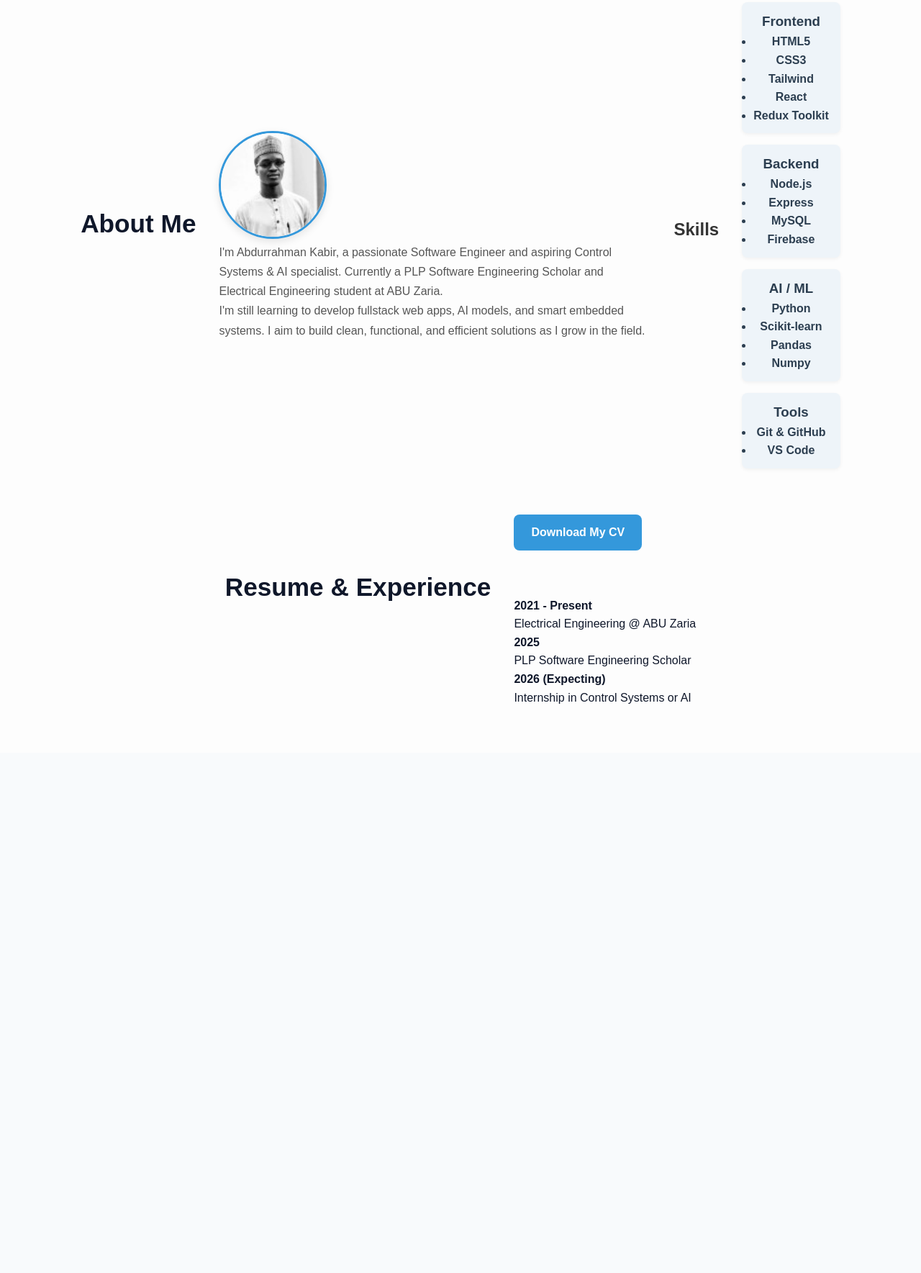
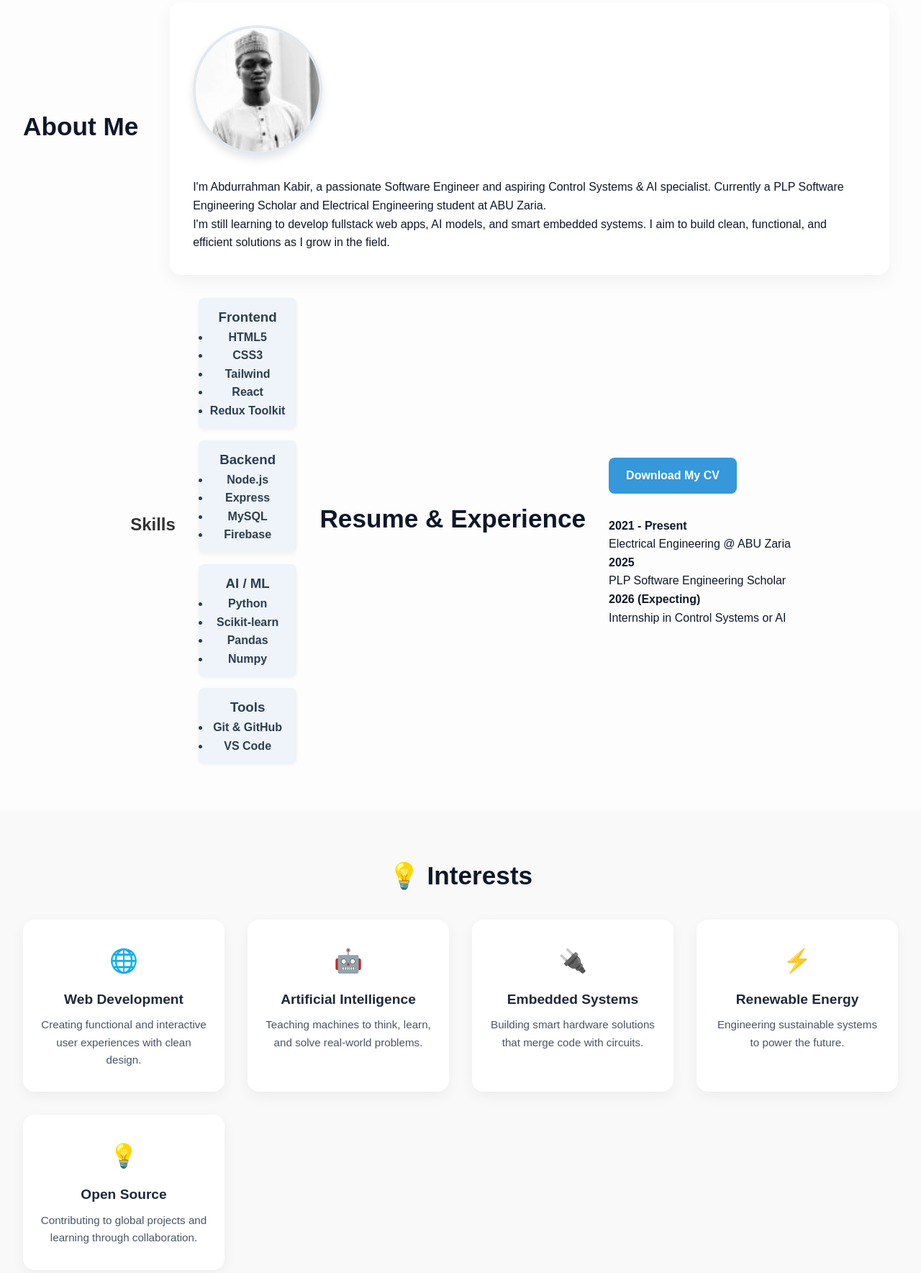
Before and after one commit to ABDURRAHMANKABEER/My-Portfolio-website, a plain HTML site: page index.html in a window 1280 px wide. Shown: the part 931-2700 px from the top of the page at 72% size. Before the commit the page ends 1977 px from the top, so only its background shows below. Drawn offline with Linux system fonts and the light colour scheme.

Commit message:
create tech interests section with emojis

```diff
--- a/index.html
+++ b/index.html
@@ -102,5 +102,38 @@
                 </div>
             </div>
         </section>
+
+        <!-- Interests Section -->
+<section id="interests" class="interests-section">
+  <h2 class="section-title">💡 Interests</h2>
+  <div class="interests-grid">
+    <div class="interest-card">
+      <span class="emoji">🌐</span>
+      <h3>Web Development</h3>
+      <p>Creating functional and interactive user experiences with clean design.</p>
+    </div>
+    <div class="interest-card">
+      <span class="emoji">🤖</span>
+      <h3>Artificial Intelligence</h3>
+      <p>Teaching machines to think, learn, and solve real-world problems.</p>
+    </div>
+    <div class="interest-card">
+      <span class="emoji">🔌</span>
+      <h3>Embedded Systems</h3>
+      <p>Building smart hardware solutions that merge code with circuits.</p>
+    </div>
+    <div class="interest-card">
+      <span class="emoji">⚡</span>
+      <h3>Renewable Energy</h3>
+      <p>Engineering sustainable systems to power the future.</p>
+    </div>
+    <div class="interest-card">
+      <span class="emoji">💡</span>
+      <h3>Open Source</h3>
+      <p>Contributing to global projects and learning through collaboration.</p>
+    </div>
+  </div>
+</section>
+
     </body>
 </html>
--- a/styles.css
+++ b/styles.css
@@ -135,30 +135,38 @@ nav {
     gap: 2rem;
 }
 
-.profile-photo {
-    width: 150px;
-    height: 150px;
-    border-radius: 50%;
-    object-fit: cover;
-    border: 3px solid #3498db;
-    box-shadow: 0 4px 12px rgba(0, 0, 0, 0.1);
-    margin-bottom: 5px;
+.about-content {
+    display: flex;
+    flex-wrap: wrap;
+    gap: 2rem;
+    align-items: center;
+    background-color: #fff;
+    border-radius: 1rem;
+    padding: 2rem;
+    box-shadow: 0 8px 24px rgba(0, 0, 0, 0.05);
+    max-width: 1000px;
+    margin: auto;
 }
 
-.about-content {
-    max-width: 600px;
+.profile-photo {
+    width: 180px;
+    height: 180px;
+    object-fit: cover;
+    border-radius: 50%;
+    border: 4px solid #e2e8f0;
+    box-shadow: 0 6px 12px rgba(0, 0, 0, 0.1);
 }
 
-.about-content h2 {
-    font-size: 2rem;
-    margin-bottom: 1rem;
-    color: #222;
+.about-text {
+    flex: 1;
+    min-width: 250px;
 }
 
-.about-content p {
+.about-text p {
     font-size: 1rem;
-    color: #555;
-    line-height: 1.7;
+    color: #475569;
+    line-height: 1.8;
+    margin-bottom: 1rem;
 }
 
 /* My skills section */
@@ -201,9 +209,52 @@ nav {
     background-color: #2c80b4;
 }
 
-.timeline {
-    margin-top: 2rem;
+/* Interests Section */
+.interests-section {
+  background-color: #f9f9f9;
+  padding: 4rem 2rem;
+  text-align: center;
 }
+
+.interests-grid {
+  display: grid;
+  grid-template-columns: repeat(auto-fit, minmax(220px, 1fr));
+  gap: 2rem;
+  margin-top: 2rem;
+}
+
+.interest-card {
+  background-color: #fff;
+  border-radius: 1rem;
+  padding: 2rem 1.5rem;
+  box-shadow: 0 6px 18px rgba(0, 0, 0, 0.05);
+  transition: transform 0.3s ease, box-shadow 0.3s ease;
+  text-align: center;
+}
+
+.interest-card:hover {
+  transform: translateY(-5px);
+  box-shadow: 0 10px 25px rgba(0, 0, 0, 0.08);
+}
+
+.interest-card .emoji {
+  font-size: 2rem;
+  display: block;
+  margin-bottom: 0.8rem;
+}
+
+.interest-card h3 {
+  font-size: 1.2rem;
+  margin-bottom: 0.5rem;
+  color: #1e293b;
+}
+
+.interest-card p {
+  font-size: 0.95rem;
+  line-height: 1.6;
+  color: #475569;
+}
+
 
 /* Responsive layout */
 @media (max-width: 768px) {
```
